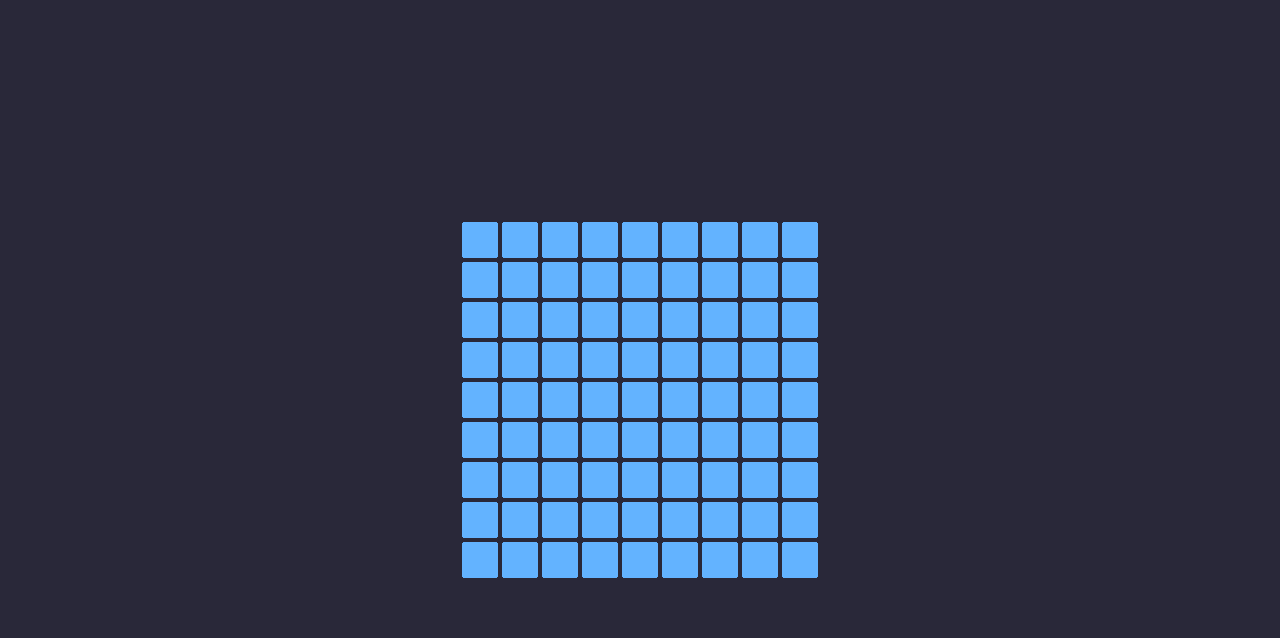
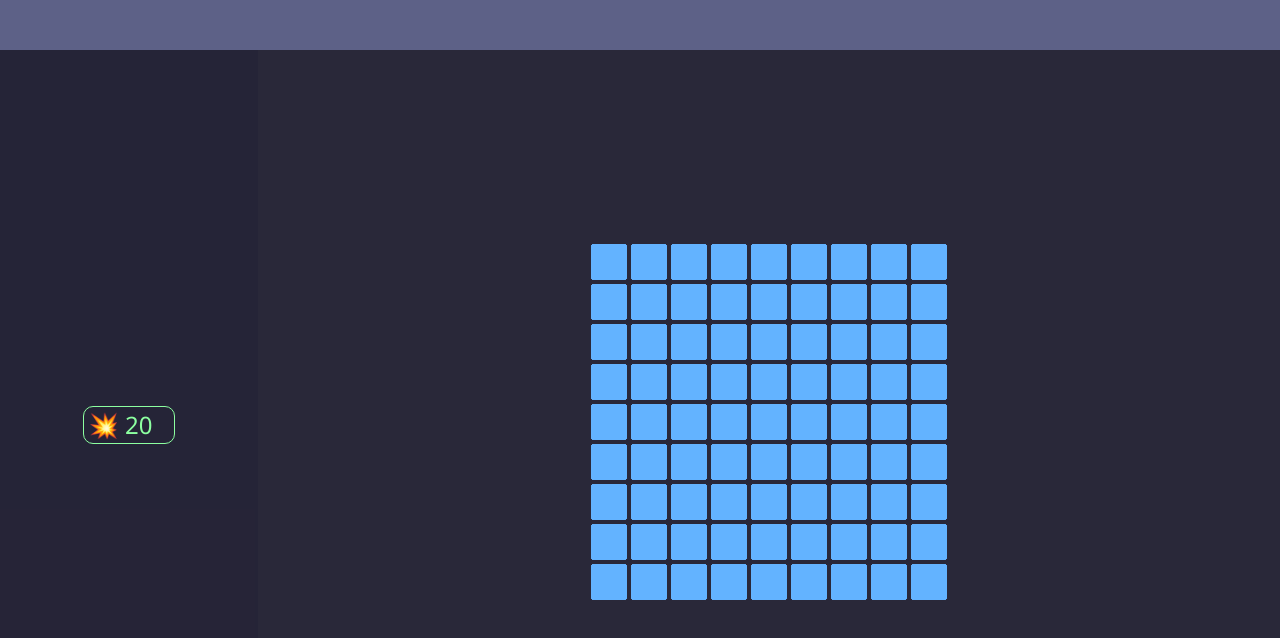
Before and after one commit to juanbpadilla/typescript-100-proyectos, a website built with Vite: page 01-minesweeper/index.html in a window 1280 px wide. Built offline with nearby package versions, Linux system fonts and the light colour scheme.

Commit message:
Refactor estructura del proyecto: reorganizar componentes, actualizar lógica de juego y mejorar la gestión del estado del tablero

```diff
--- a/01-minesweeper/src/board.ts
+++ b/01-minesweeper/src/board.ts
@@ -1,5 +1,6 @@
-import { dimensions, game_state } from "./utils";
+import { dimensions, game_state, game_utils } from "./utils";
 import { State } from "./types";
+import { lavel } from "./components/nav/nav";
 
 class NewBox {
   content: string|number
@@ -27,6 +28,13 @@ class NewBox {
   }
 
   public cambiarEstado(): State {
+    if (this.state === 0) {
+      game_state.mines--
+      lavel.innerHTML = `${game_state.mines}`
+    } else if (this.state === 1) {
+      game_state.mines++
+      lavel.innerHTML = `${game_state.mines}`
+    }
     return (this.state = ((this.state + 1) % 3) as State);
   }
 }
@@ -38,8 +46,6 @@ export const board: Array<Array<NewBox>> = Array.from({ length: dimensions.board
 for (let i = 0; i < game_state.mines; i++) {
   generateMine(Math.floor(Math.random() * dimensions.board_width), Math.floor(Math.random() * dimensions.board_height))
 }
-
-const n = board.length
 
 const directions = [
   [-1,-1],
@@ -55,15 +61,15 @@ const directions = [
 board.forEach((row, y) => {
   row.forEach((value, x) =>{
     let count = 0
-    if (value.content !== "💥") {
+    if (value.content !== game_utils.MINE_ICON) {
       for (const [dy, dx] of directions) {
         const nx = x + dx
         const ny = y + dy
 
         if (
           nx >= 0 && nx < board[0].length &&
-          ny >= 0 && ny < n &&
-          board[ny][nx].content === "💥"
+          ny >= 0 && ny < board.length &&
+          board[ny][nx].content === game_utils.MINE_ICON
         ) {
           count++
         }
@@ -74,8 +80,8 @@ board.forEach((row, y) => {
 })
 
 function generateMine(x: number, y: number) {
-  if (board[y][x].content === "💥") {
+  if (board[y][x].content === game_utils.MINE_ICON) {
     return generateMine(Math.floor(Math.random() * dimensions.board_width), Math.floor(Math.random() * dimensions.board_height))
   }
-  board[y][x].setContent("💥")
+  board[y][x].setContent(game_utils.MINE_ICON)
 }
--- a/01-minesweeper/src/components/board.ts
+++ /dev/null
@@ -1,22 +0,0 @@
-import { dimensions } from "../utils"
-
-export const app = document.querySelector<HTMLDivElement>('#app')!
-
-export const canvas: HTMLCanvasElement = document.createElement('canvas')
-canvas.setAttribute('id', 'background-layer')
-export const ctx: CanvasRenderingContext2D = canvas.getContext('2d')!
-
-canvas.width = dimensions.block_size * dimensions.board_width
-canvas.height = dimensions.block_size * dimensions.board_height
-// ctx.scale(dimensions.block_size, dimensions.block_size)
-app.setAttribute('style', `width: ${canvas.width}px; height: ${canvas.height}px`)
-
-export const gameLayer: HTMLCanvasElement = document.createElement('canvas')
-gameLayer.setAttribute('id', 'game-layer')
-export const gameLayerCtx: CanvasRenderingContext2D = gameLayer.getContext('2d')!
-
-gameLayer.width = dimensions.block_size * dimensions.board_width
-gameLayer.height = dimensions.block_size * dimensions.board_height
-
-app.appendChild(canvas)
-// app.appendChild(gameLayer)
--- /dev/null
+++ b/01-minesweeper/src/components/game_app.ts
@@ -0,0 +1,11 @@
+import { header } from "./header/header"
+import { main } from "./main/main"
+import { nav } from "./nav/nav"
+
+export const app = document.querySelector<HTMLDivElement>('#app')!
+
+export function addGameComponents() {
+  app.appendChild(header)
+  app.appendChild(nav)
+  app.appendChild(main)
+}
--- /dev/null
+++ b/01-minesweeper/src/components/header/header.ts
@@ -0,0 +1 @@
+export const header: HTMLElement = document.createElement('header')
--- /dev/null
+++ b/01-minesweeper/src/components/main/board.ts
@@ -0,0 +1,24 @@
+import { dimensions } from "../../utils"
+
+
+
+
+
+export const canvas: HTMLCanvasElement = document.createElement('canvas')
+// canvas.setAttribute('id', 'background-layer')
+export const ctx: CanvasRenderingContext2D = canvas.getContext('2d')!
+
+canvas.width = dimensions.block_size * dimensions.board_width
+canvas.height = dimensions.block_size * dimensions.board_height
+// ctx.scale(dimensions.block_size, dimensions.block_size)
+// app.setAttribute('style', `width: ${canvas.width}px; height: ${canvas.height}px`)
+
+// export const gameLayer: HTMLCanvasElement = document.createElement('canvas')
+// gameLayer.setAttribute('id', 'game-layer')
+// export const gameLayerCtx: CanvasRenderingContext2D = gameLayer.getContext('2d')!
+
+// gameLayer.width = dimensions.block_size * dimensions.board_width
+// gameLayer.height = dimensions.block_size * dimensions.board_height
+
+// app.appendChild(canvas)
+// app.appendChild(gameLayer)
--- /dev/null
+++ b/01-minesweeper/src/components/main/main.ts
@@ -0,0 +1,5 @@
+import { canvas } from "./board"
+
+export const main: HTMLElement = document.createElement('main')
+
+main.appendChild(canvas)
--- /dev/null
+++ b/01-minesweeper/src/components/nav/nav.ts
@@ -0,0 +1,11 @@
+import { game_state, game_utils } from "../../utils"
+
+export const nav: HTMLElement = document.createElement('nav')
+
+nav.innerHTML = `
+  <div class="mine-info">
+    <div class="flag-count">${game_utils.MINE_ICON} <span id="lavel">${game_state.mines}</span></div>
+  </div>
+`
+
+export const lavel = nav.querySelector("#lavel")!
--- a/01-minesweeper/src/events/canvas-events.ts
+++ b/01-minesweeper/src/events/canvas-events.ts
@@ -1,5 +1,5 @@
 import { board } from "../board";
-import { canvas } from "../components/board";
+import { canvas } from "../components/main/board";
 import { dimensions } from "../utils";
 
 export function canvasEvents() {
@@ -9,7 +9,6 @@ export function canvasEvents() {
     if (board[positiony][positionx].isVisible || board[positiony][positionx].state > 0) return
     // console.log({positionx}, {positiony})
     board[positiony][positionx].setVisible(true)
-    // console.log(board)
     if (board[positiony][positionx].content === 0) {discoverGaps(positionx, positiony)}
   });
   canvas.addEventListener('contextmenu', (event) => {
@@ -19,7 +18,6 @@ export function canvasEvents() {
     if (board[positiony][positionx].isVisible) return
     // console.log({positionx}, {positiony})
     board[positiony][positionx].cambiarEstado();
-    // console.log(board[positiony][positionx].state)
   });
 }
 
@@ -66,14 +64,19 @@ function discoverGaps(x: number, y: number) {
       }
     }
   }
-
-  // return -1
 }
 
 function comprobate(y: number, x: number) {
-  board[y-1]?.[x-1]?.setVisible(true)
-  board[y-1]?.[x+1]?.setVisible(true)
-  board[y+1]?.[x-1]?.setVisible(true)
-  board[y+1]?.[x+1]?.setVisible(true)
-  // console.log({y}, {x})
+  const directions = [
+    [-1,-1],
+    [-1,1],
+    [1,-1],
+    [1,1]
+  ]
+
+  for (const [dy, dx] of directions) {
+    const ny = y + dy
+    const nx = x + dx
+    board[ny]?.[nx]?.setVisible(true)
+  }
 }
--- a/01-minesweeper/src/logic/draw-logic.ts
+++ b/01-minesweeper/src/logic/draw-logic.ts
@@ -1,6 +1,6 @@
 import { board } from "../board"
-import { ctx } from "../components/board"
-import { dimensions, fontSize, max, min } from "../utils"
+import { ctx } from "../components/main/board"
+import { dimensions, fontSize, game_utils, max, min } from "../utils"
 
 const half = dimensions.block_size/2
 
@@ -20,19 +20,15 @@ export function draw() {
           else if (value === 1) {ctx.fillStyle = '#18B6D6'}
           else if (value === 2) {ctx.fillStyle = '#789F19'}
           else if (value === 3) {ctx.fillStyle = '#C7185F'}
-          else {ctx.fillStyle = '#1851B5'}
+          else if (value === 4) {ctx.fillStyle = '#1851B5'}
+          else {ctx.fillStyle = '#931110'}
           ctx.font = `bold ${fontSize}px system-ui`;
           ctx.textAlign = "center";
           ctx.shadowColor = "#000";
           ctx.shadowOffsetY = 1;
           ctx.shadowBlur = 2;
-          // ctx.fillStyle = '#18B6D6'
           ctx.fillText(value.toString(), boardX + half, boardY + fontSize + min);
         }
-        // Restablecer las sombras después de fillText
-        ctx.shadowColor = "transparent";
-        ctx.shadowOffsetY = 0;
-        ctx.shadowBlur = 0;
       } else {
         if (col.state === 0) {
           ctx.fillStyle = '#63B3FF'
@@ -45,8 +41,7 @@ export function draw() {
           ctx.shadowColor = "#000";
           ctx.shadowOffsetY = 1;
           ctx.shadowBlur = 2;
-          // ctx.fillStyle = '#18B6D6'
-          ctx.fillText('🚩', boardX + half, boardY + fontSize*0.9 + min);
+          ctx.fillText(game_utils.FLAG_ICON, boardX + half, boardY + fontSize*0.9 + min);
         } else {
           ctx.fillStyle = '#91C952'
           drawRoundedRect(ctx, boardX + min, boardY + min, max, max, min*2)
@@ -55,12 +50,12 @@ export function draw() {
           ctx.shadowColor = "#fff";
           ctx.shadowBlur = 5;
           ctx.fillStyle = '#427518'
-          ctx.fillText('?', boardX + half, boardY + fontSize + min);
+          ctx.fillText(game_utils.QUESTION_MARK_ICON, boardX + half, boardY + fontSize + min);
         }
-        ctx.shadowColor = "transparent";
-        ctx.shadowOffsetY = 0;
-        ctx.shadowBlur = 0;
       }
+      ctx.shadowColor = "transparent";
+      ctx.shadowOffsetY = 0;
+      ctx.shadowBlur = 0;
     })
   })
 }
--- a/01-minesweeper/src/main.ts
+++ b/01-minesweeper/src/main.ts
@@ -1,8 +1,8 @@
 import './style.css'
 import { board } from './board'
 import { draw } from './logic/draw-logic'
-import { fontSize, max, min } from './utils'
 import { canvasEvents } from './events/canvas-events'
+import { addGameComponents } from './components/game_app'
 
 function update() {
   // layer_draw()
@@ -11,7 +11,8 @@ function update() {
 }
 
 canvasEvents()
-// draw()
 update()
+
+addGameComponents()
+
 console.log(board)
-console.log(min, max, fontSize)
--- a/01-minesweeper/src/style.css
+++ b/01-minesweeper/src/style.css
@@ -17,107 +17,76 @@
 body {
   margin: 0;
   padding: 0;
-  display: grid;
+  /* display: grid;
   place-items: center;
   height: 100vh;
+  width: 100%;
+  grid-template-areas:
+    "head head head head head"
+    "nav main main main main";
+  grid-template-rows: 50px 1fr; */
 }
 
 #app {
-  position: relative;
-  /* border: 2px solid red; */
+  /* position: relative; */
+  display: grid;
+  /* place-items: center; */
+  height: 100vh;
+  width: 100%;
+  grid-template-areas:
+    "head head head head head"
+    "nav main main main main";
+  grid-template-rows: 50px 1fr;
+  /* gap: 10px; */
+  /* grid-template-columns: 250px 1fr; */
 }
 
-canvas {
+/* canvas {
   position: absolute;
-}
+} */
 #ui-layer {
   z-index: 3;
 }
 #game-layer {
   z-index: 2;
 }
-#background-layer {
-  z-index: 1;
+
+/* #page > header { */
+#app header {
+  grid-area: head;
+  background-color: #5D6187;
 }
 
-/* a {
-  font-weight: 500;
-  color: #646cff;
-  text-decoration: inherit;
-}
-a:hover {
-  color: #535bf2;
+/* #page > nav { */
+#app nav {
+  grid-area: nav;
+  place-content: center;
+  /* text-align: center; */
+  place-items: center;
+  background-color: #1d1a3243;
 }
 
-body {
-  margin: 0;
-  display: flex;
-  place-items: center;
-  min-width: 320px;
-  min-height: 100vh;
+/* #page > main { */
+#app main {
+  grid-area: main;
+  place-content: center;
+  text-align: center;
+  /* background-color: #ffff64; */
 }
 
-h1 {
-  font-size: 3.2em;
-  line-height: 1.1;
+#app nav .mine-info {
+  width: 80px;
+  border-radius: 10px;
+  border: 1px solid #8cffa0;
+  padding: 0 5px;
+  /* background-color: #33b5e5; */
+}
+#app nav .mine-info .flag-count {
+  font-size: 1.5rem;
+  color: #8cffa0;
 }
 
-#app {
-  max-width: 1280px;
-  margin: 0 auto;
-  padding: 2rem;
-  text-align: center;
-}
-
-.logo {
-  height: 6em;
-  padding: 1.5em;
-  will-change: filter;
-  transition: filter 300ms;
-}
-.logo:hover {
-  filter: drop-shadow(0 0 2em #646cffaa);
-}
-.logo.vanilla:hover {
-  filter: drop-shadow(0 0 2em #3178c6aa);
-}
-
-.card {
-  padding: 2em;
-}
-
-.read-the-docs {
-  color: #888;
-}
-
-button {
-  border-radius: 8px;
-  border: 1px solid transparent;
-  padding: 0.6em 1.2em;
-  font-size: 1em;
-  font-weight: 500;
-  font-family: inherit;
-  background-color: #1a1a1a;
-  cursor: pointer;
-  transition: border-color 0.25s;
-}
-button:hover {
-  border-color: #646cff;
-}
-button:focus,
-button:focus-visible {
-  outline: 4px auto -webkit-focus-ring-color;
-}
-
-@media (prefers-color-scheme: light) {
-  :root {
-    color: #213547;
-    background-color: #ffffff;
-  }
-  a:hover {
-    color: #747bff;
-  }
-  button {
-    background-color: #f9f9f9;
-  }
+/* #page > footer {
+  grid-area: foot;
+  background-color: #8cffa0;
 } */
--- a/01-minesweeper/src/utils/const.ts
+++ b/01-minesweeper/src/utils/const.ts
@@ -8,9 +8,7 @@ export const dimensions = {
   board_height: 9
 }
 
-export const game_state = {
-  mines: 10
-}
+
 
 export const max = Math.floor(dimensions.block_size*0.9)
 export const min = Math.floor(dimensions.block_size*0.05)
--- /dev/null
+++ b/01-minesweeper/src/utils/game_state.ts
@@ -0,0 +1,13 @@
+// const default_game_state = {
+//   mines: 10
+// }
+
+export const game_state = {
+  mines: 20
+}
+
+export const game_utils = {
+  MINE_ICON: "💥",
+  FLAG_ICON: "🚩",
+  QUESTION_MARK_ICON: "?"
+}
--- a/01-minesweeper/src/utils/index.ts
+++ b/01-minesweeper/src/utils/index.ts
@@ -1 +1,2 @@
 export * from './const'
+export * from './game_state'
```
Also changed, not shown: 01-minesweeper/index.html (+5 -0 lines).
